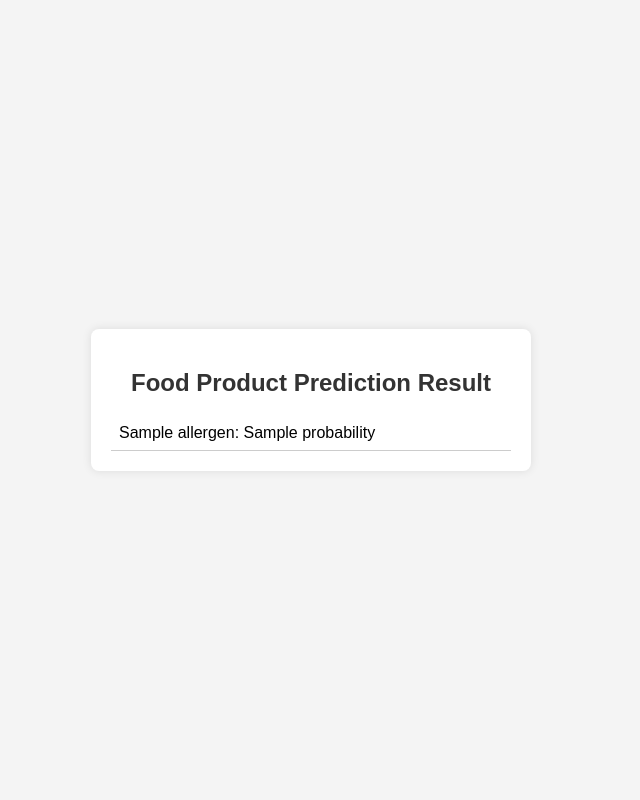
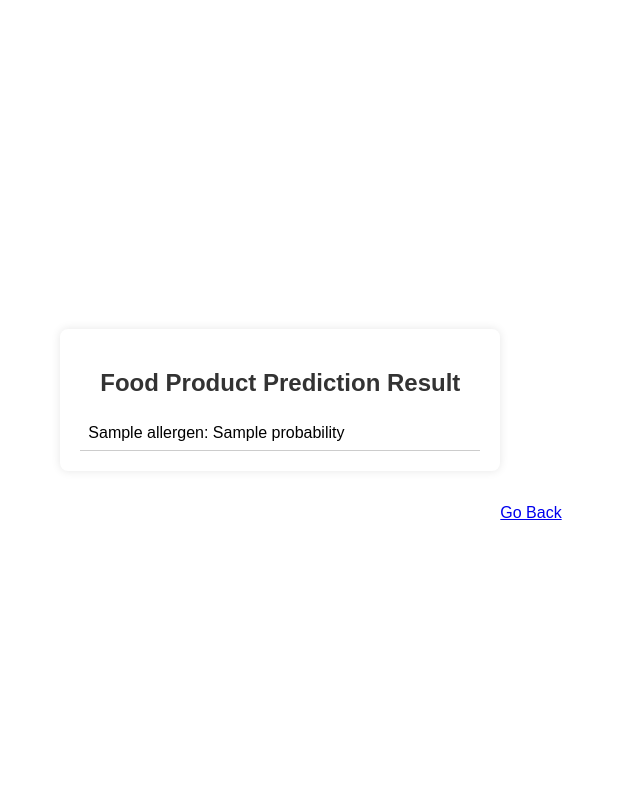
Before and after one commit to AhmedIrtija/ECS_171_Project, a Flask app: template templates/result.html in a window 1280 px wide. Shown: the whole page, without its empty margins (329-969 px from the left). Run offline with Flask 3, Linux system fonts and the light colour scheme; the template is opened without the code that fills it: most values are stand-ins (such as "Sample title", 1, 10 or a date in 2020).

Commit message:
Web app fixed

```diff
--- a/app.py
+++ b/app.py
@@ -6,23 +6,19 @@ from tensorflow.keras.models import load_model
 
 app = Flask(__name__)
 
-# Load the trained model, vectorizer, and multi-label binarizer
+# Load the best trained model, vectorizer, and multi-label binarizer
 trained_model = load_model('best_model.h5')
 vectorizer = CountVectorizer()
 mlb = MultiLabelBinarizer()
 
-# Assuming 'Allergen_Status_of_Food_Products.csv' contains the same columns as in the training script
 data = pd.read_csv("Allergen_Status_of_Food_Products.csv")
 
-# Fill NaN values with empty strings in the relevant columns
 data = data.fillna('')
 
-# Transform the input features using the vectorizer
 X = vectorizer.fit_transform(data['Food Product'] + " " + data['Main Ingredient'] + " " +
                              data['Sweetener'] + " " + data['Fat/Oil'] + " " + data['Seasoning'])
 y = mlb.fit_transform(data['Allergens'].str.split(', '))
 
-# Homepage
 @app.route('/')
 def home():
     return render_template('index.html')
@@ -44,16 +40,22 @@ def predict():
     fat_oil = '' if pd.isna(fat_oil) else fat_oil
     seasoning = '' if pd.isna(seasoning) else seasoning
 
+
+
     # Transform the input using the vectorizer
     input_data = vectorizer.transform([f"{food_product} {main_ingredient} {sweetener} {fat_oil} {seasoning}"])
     input_data_dense = input_data.toarray()
 
+
     # Get model predictions
     predictions = trained_model.predict(input_data_dense)
-    allergen_probabilities = {allergen: prob for allergen, prob in zip(mlb.classes_, predictions[0])}
+
+    allergen_probabilities = {allergen: f"{prob:.2f}%" for allergen, prob in zip(mlb.classes_, 100 * predictions[0])}
+
+    filtered_allergens = {allergen: prob for allergen, prob in allergen_probabilities.items() if float(prob[:-1]) >= 80}
 
     # Display the result on result.html
-    return render_template('result.html', allergen_probabilities=allergen_probabilities)
+    return render_template('result.html', allergen_probabilities=filtered_allergens)
 
 if __name__ == '__main__':
     app.run(debug=True)
--- a/templates/index.html
+++ b/templates/index.html
@@ -55,6 +55,12 @@
             cursor: pointer;
             font-size: 16px;
         }
+
+        /* Style for the back button */
+        .back-button {
+            background-color: #ffffff;
+            margin-top: 10px;
+        }
     </style>
 </head>
 
--- a/templates/result.html
+++ b/templates/result.html
@@ -9,7 +9,7 @@
     <style>
         body {
             font-family: Arial, sans-serif;
-            background-color: #f4f4f4;
+            background-color: #ffffff;
             margin: 0;
             padding: 0;
             display: flex;
@@ -36,6 +36,10 @@
             padding: 8px;
             border-bottom: 1px solid #ccc;
         }
+        .back-button {
+            background-color: #ffffff;
+            margin-top: 225px;
+        }
     </style>
 </head>
 
@@ -48,4 +52,5 @@
     </div>
 </body>
 
+    <a href="/" class="back-button button">Go Back</a>
 </html>
```
